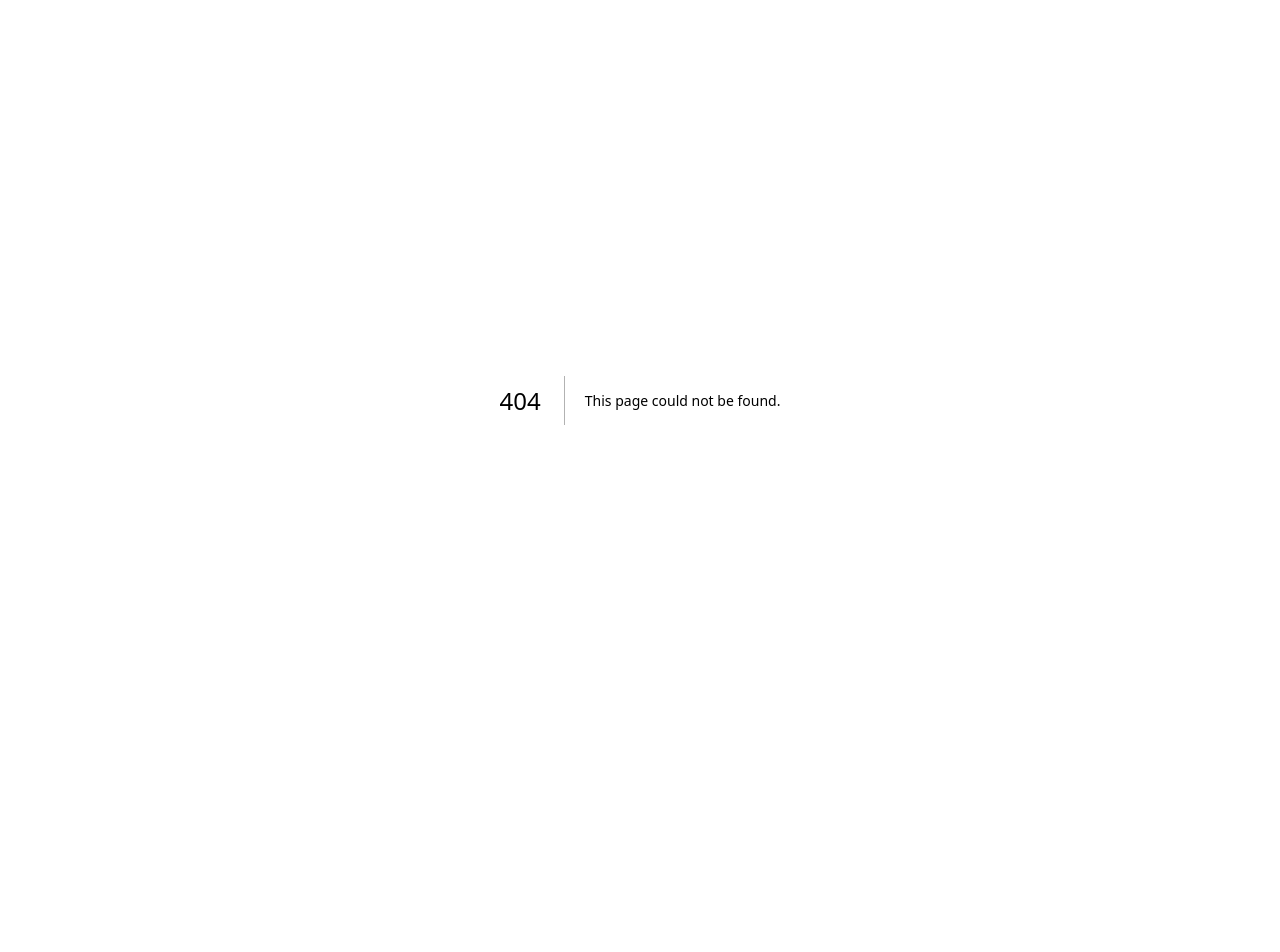
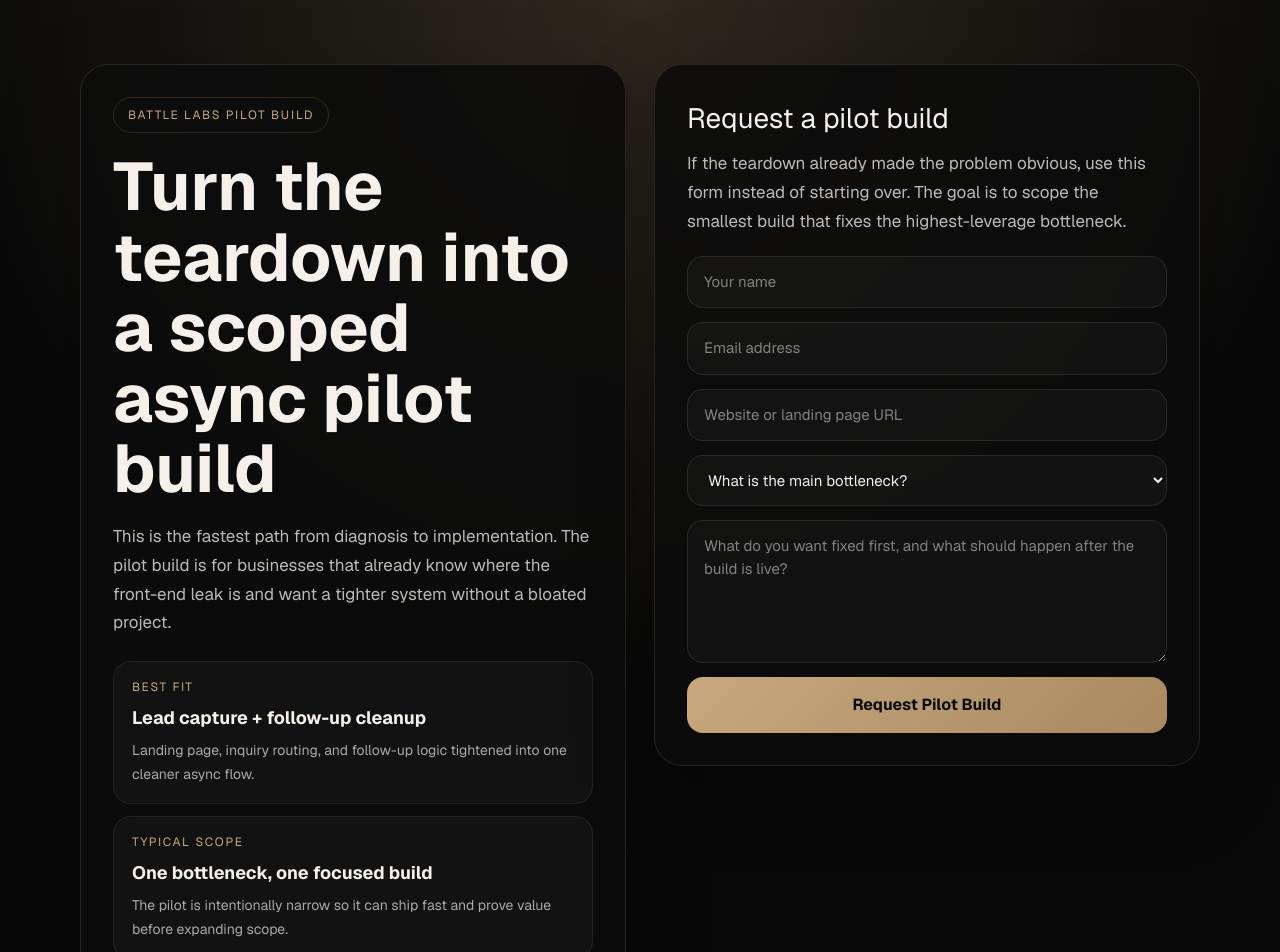
Before and after one commit to caseybattle/Battlelabs-live, a Next.js app: page /pilot-build in a window 1280 px wide. Before the commit this address had no page. Shown: the top 952 px of the page. Before the commit the page ends 800 px from the top, so only its background shows below. Built offline with nearby package versions, Linux system fonts and the light colour scheme.

Commit message:
feat: add pilot build offer flow

```diff
--- a/public/battlelabs-original.html
+++ b/public/battlelabs-original.html
@@ -2079,7 +2079,7 @@ body {
     </div>
     <div class="proof-cta-actions">
       <a href="/async-teardown" class="btn-primary">Request Async Teardown</a>
-      <a href="#formCard" class="btn-ghost">Start a Build</a>
+      <a href="/pilot-build" class="btn-ghost">View Pilot Build</a>
     </div>
   </div>
 </section>
--- /dev/null
+++ b/src/app/pilot-build/page.tsx
@@ -0,0 +1,293 @@
+"use client";
+
+import { startTransition, useState, type CSSProperties, type FormEvent } from "react";
+
+type SubmissionState = "idle" | "submitting" | "success" | "error";
+
+export default function PilotBuildPage() {
+  const [state, setState] = useState<SubmissionState>("idle");
+  const [errorMessage, setErrorMessage] = useState("");
+
+  async function handleSubmit(event: FormEvent<HTMLFormElement>) {
+    event.preventDefault();
+    setState("submitting");
+    setErrorMessage("");
+
+    const formData = new FormData(event.currentTarget);
+    const name = String(formData.get("name") ?? "").trim();
+    const email = String(formData.get("email") ?? "").trim();
+    const website = String(formData.get("website") ?? "").trim();
+    const priority = String(formData.get("priority") ?? "").trim();
+    const notes = String(formData.get("notes") ?? "").trim();
+
+    try {
+      const response = await fetch("/api/inquiry", {
+        method: "POST",
+        headers: {
+          "content-type": "application/json",
+        },
+        body: JSON.stringify({
+          name,
+          email,
+          service: "business-automation",
+          details: [
+            "Pilot build request",
+            website ? `Website: ${website}` : "",
+            priority ? `Priority: ${priority}` : "",
+            notes ? `Notes: ${notes}` : "",
+          ]
+            .filter(Boolean)
+            .join(" | "),
+        }),
+      });
+
+      if (!response.ok) {
+        throw new Error("Submission failed");
+      }
+
+      startTransition(() => {
+        setState("success");
+        event.currentTarget.reset();
+      });
+    } catch {
+      setState("error");
+      setErrorMessage("Something broke on submit. Email Casey at casbattle19@gmail.com instead.");
+    }
+  }
+
+  return (
+    <main style={pageStyle}>
+      <div style={gridStyle}>
+        <section style={panelStyle}>
+          <div style={eyebrowStyle}>Battle Labs Pilot Build</div>
+          <h1 style={titleStyle}>Turn the teardown into a scoped async pilot build</h1>
+          <p style={copyStyle}>
+            This is the fastest path from diagnosis to implementation. The pilot build is for businesses
+            that already know where the front-end leak is and want a tighter system without a bloated project.
+          </p>
+
+          <div style={stackStyle}>
+            <div style={cardStyle}>
+              <span style={labelStyle}>Best fit</span>
+              <strong style={strongStyle}>Lead capture + follow-up cleanup</strong>
+              <p style={smallCopyStyle}>
+                Landing page, inquiry routing, and follow-up logic tightened into one cleaner async flow.
+              </p>
+            </div>
+            <div style={cardStyle}>
+              <span style={labelStyle}>Typical scope</span>
+              <strong style={strongStyle}>One bottleneck, one focused build</strong>
+              <p style={smallCopyStyle}>
+                The pilot is intentionally narrow so it can ship fast and prove value before expanding scope.
+              </p>
+            </div>
+            <div style={cardStyle}>
+              <span style={labelStyle}>Price range</span>
+              <strong style={strongStyle}>$250-$500 for the right first-fit project</strong>
+              <p style={smallCopyStyle}>
+                Higher-tier work stays separate. The pilot is the low-friction first step into a Battle Labs system build.
+              </p>
+            </div>
+          </div>
+
+          <div style={deliverablesStyle}>
+            <h2 style={subheadStyle}>What a pilot can include</h2>
+            <div style={bulletGridStyle}>
+              {[
+                "Landing page or hero rewrite",
+                "Cleaner inquiry form and routing",
+                "Follow-up email sequence",
+                "Simple automation connection",
+                "Async handoff notes or Loom",
+              ].map((item) => (
+                <div key={item} style={bulletCardStyle}>
+                  {item}
+                </div>
+              ))}
+            </div>
+          </div>
+        </section>
+
+        <section style={panelStyle}>
+          <h2 style={subheadStyle}>Request a pilot build</h2>
+          <p style={copyStyle}>
+            If the teardown already made the problem obvious, use this form instead of starting over. The goal is
+            to scope the smallest build that fixes the highest-leverage bottleneck.
+          </p>
+
+          <form onSubmit={handleSubmit} style={{ display: "grid", gap: 14, marginTop: 20 }}>
+            <input name="name" required placeholder="Your name" style={inputStyle} />
+            <input name="email" type="email" required placeholder="Email address" style={inputStyle} />
+            <input name="website" type="url" placeholder="Website or landing page URL" style={inputStyle} />
+            <select name="priority" required style={inputStyle}>
+              <option value="">What is the main bottleneck?</option>
+              <option value="lead-capture">Lead capture</option>
+              <option value="follow-up">Follow-up</option>
+              <option value="inquiry-routing">Inquiry routing</option>
+              <option value="website-clarity">Website clarity</option>
+              <option value="checkout-flow">Checkout or handoff flow</option>
+            </select>
+            <textarea
+              name="notes"
+              rows={5}
+              placeholder="What do you want fixed first, and what should happen after the build is live?"
+              style={inputStyle}
+            />
+            <button type="submit" disabled={state === "submitting"} style={buttonStyle}>
+              {state === "submitting" ? "Sending..." : "Request Pilot Build"}
+            </button>
+          </form>
+
+          {state === "success" ? (
+            <p style={successStyle}>
+              Pilot request received. Casey can now move straight into scoping instead of restarting the conversation.
+            </p>
+          ) : null}
+
+          {state === "error" ? <p style={errorStyle}>{errorMessage}</p> : null}
+        </section>
+      </div>
+    </main>
+  );
+}
+
+const pageStyle: CSSProperties = {
+  minHeight: "100vh",
+  background: "radial-gradient(circle at top, rgba(200,169,126,0.2), transparent 40%), #090909",
+  color: "#f5f0ea",
+  padding: "64px 24px",
+  fontFamily: "var(--font-geist-sans), sans-serif",
+};
+
+const gridStyle: CSSProperties = {
+  maxWidth: 1120,
+  margin: "0 auto",
+  display: "grid",
+  gridTemplateColumns: "repeat(auto-fit, minmax(320px, 1fr))",
+  gap: 28,
+  alignItems: "start",
+};
+
+const panelStyle: CSSProperties = {
+  padding: 32,
+  borderRadius: 28,
+  border: "1px solid rgba(200,169,126,0.16)",
+  background: "rgba(12,12,12,0.88)",
+  boxShadow: "0 24px 80px rgba(0,0,0,0.28)",
+};
+
+const eyebrowStyle: CSSProperties = {
+  display: "inline-flex",
+  padding: "8px 14px",
+  borderRadius: 999,
+  border: "1px solid rgba(200,169,126,0.18)",
+  letterSpacing: "0.14em",
+  textTransform: "uppercase",
+  fontSize: 12,
+  color: "#c8a97e",
+  marginBottom: 18,
+};
+
+const titleStyle: CSSProperties = {
+  fontSize: "clamp(2.4rem, 6vw, 4.2rem)",
+  lineHeight: 1.05,
+  marginBottom: 18,
+  fontWeight: 700,
+};
+
+const subheadStyle: CSSProperties = {
+  fontSize: 28,
+  marginBottom: 10,
+};
+
+const copyStyle: CSSProperties = {
+  color: "rgba(245,240,234,0.76)",
+  lineHeight: 1.7,
+  fontSize: 17,
+};
+
+const stackStyle: CSSProperties = {
+  display: "grid",
+  gap: 12,
+  marginTop: 24,
+};
+
+const cardStyle: CSSProperties = {
+  padding: "16px 18px",
+  borderRadius: 18,
+  border: "1px solid rgba(200,169,126,0.1)",
+  background: "rgba(255,255,255,0.03)",
+};
+
+const labelStyle: CSSProperties = {
+  display: "block",
+  marginBottom: 8,
+  fontSize: 12,
+  letterSpacing: "0.14em",
+  textTransform: "uppercase",
+  color: "#c8a97e",
+};
+
+const strongStyle: CSSProperties = {
+  display: "block",
+  fontSize: 18,
+  marginBottom: 8,
+};
+
+const smallCopyStyle: CSSProperties = {
+  color: "rgba(245,240,234,0.68)",
+  lineHeight: 1.7,
+  fontSize: 14,
+};
+
+const deliverablesStyle: CSSProperties = {
+  marginTop: 28,
+};
+
+const bulletGridStyle: CSSProperties = {
+  display: "grid",
+  gap: 12,
+  marginTop: 18,
+};
+
+const bulletCardStyle: CSSProperties = {
+  padding: "14px 16px",
+  borderRadius: 16,
+  border: "1px solid rgba(200,169,126,0.1)",
+  background: "rgba(255,255,255,0.03)",
+  color: "rgba(245,240,234,0.9)",
+};
+
+const inputStyle: CSSProperties = {
+  width: "100%",
+  padding: "14px 16px",
+  borderRadius: 16,
+  border: "1px solid rgba(200,169,126,0.14)",
+  background: "rgba(255,255,255,0.03)",
+  color: "#f5f0ea",
+  fontSize: 15,
+  outline: "none",
+};
+
+const buttonStyle: CSSProperties = {
+  border: 0,
+  borderRadius: 16,
+  padding: "16px 18px",
+  fontSize: 16,
+  fontWeight: 700,
+  cursor: "pointer",
+  background: "linear-gradient(135deg, rgba(200,169,126,1), rgba(168,137,96,1))",
+  color: "#0a0a0a",
+};
+
+const successStyle: CSSProperties = {
+  marginTop: 16,
+  color: "#c8a97e",
+  lineHeight: 1.7,
+};
+
+const errorStyle: CSSProperties = {
+  marginTop: 16,
+  color: "#f3b0a1",
+  lineHeight: 1.7,
+};
```
Also changed, not shown: 2 other files (tests, documents, lock files or other folders).
